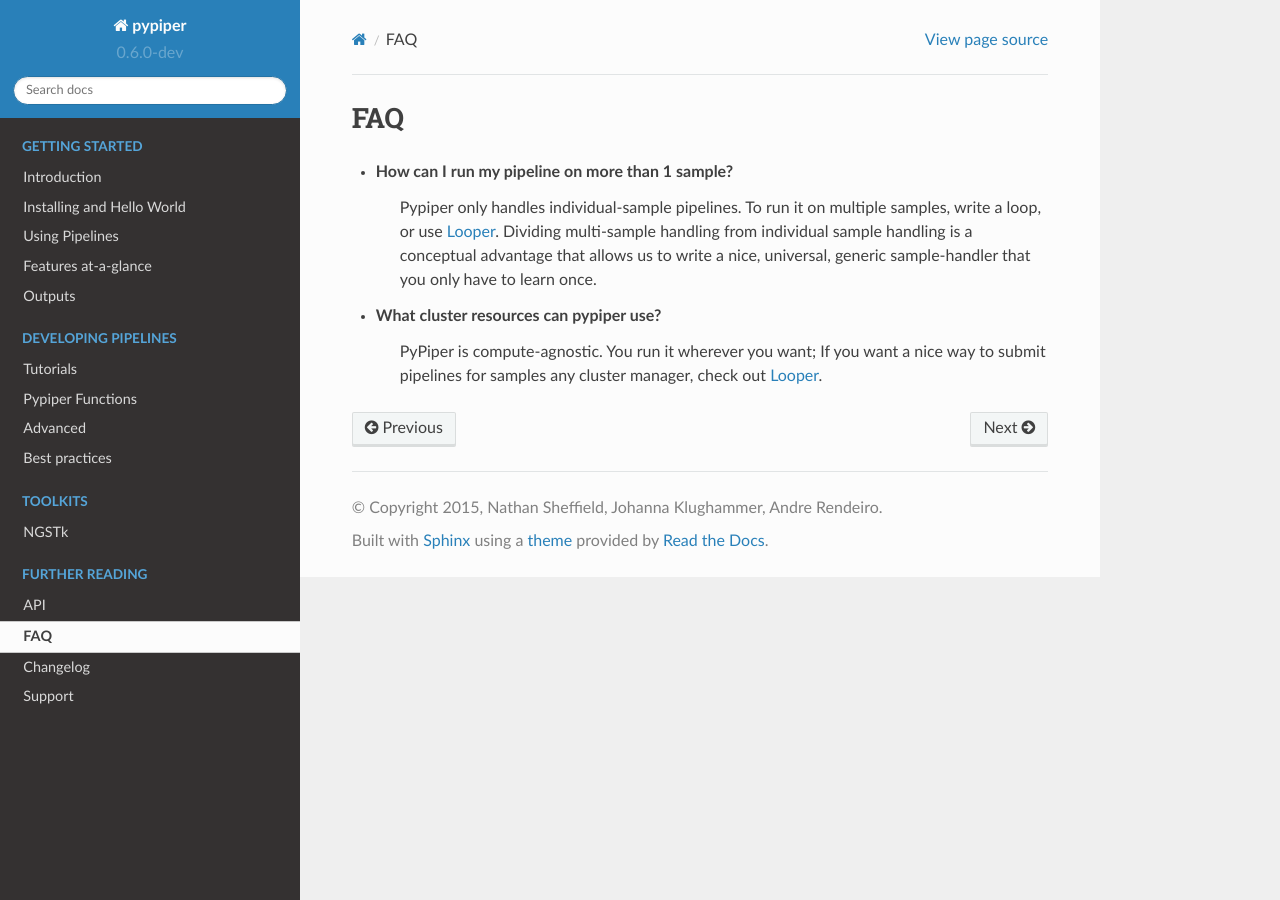
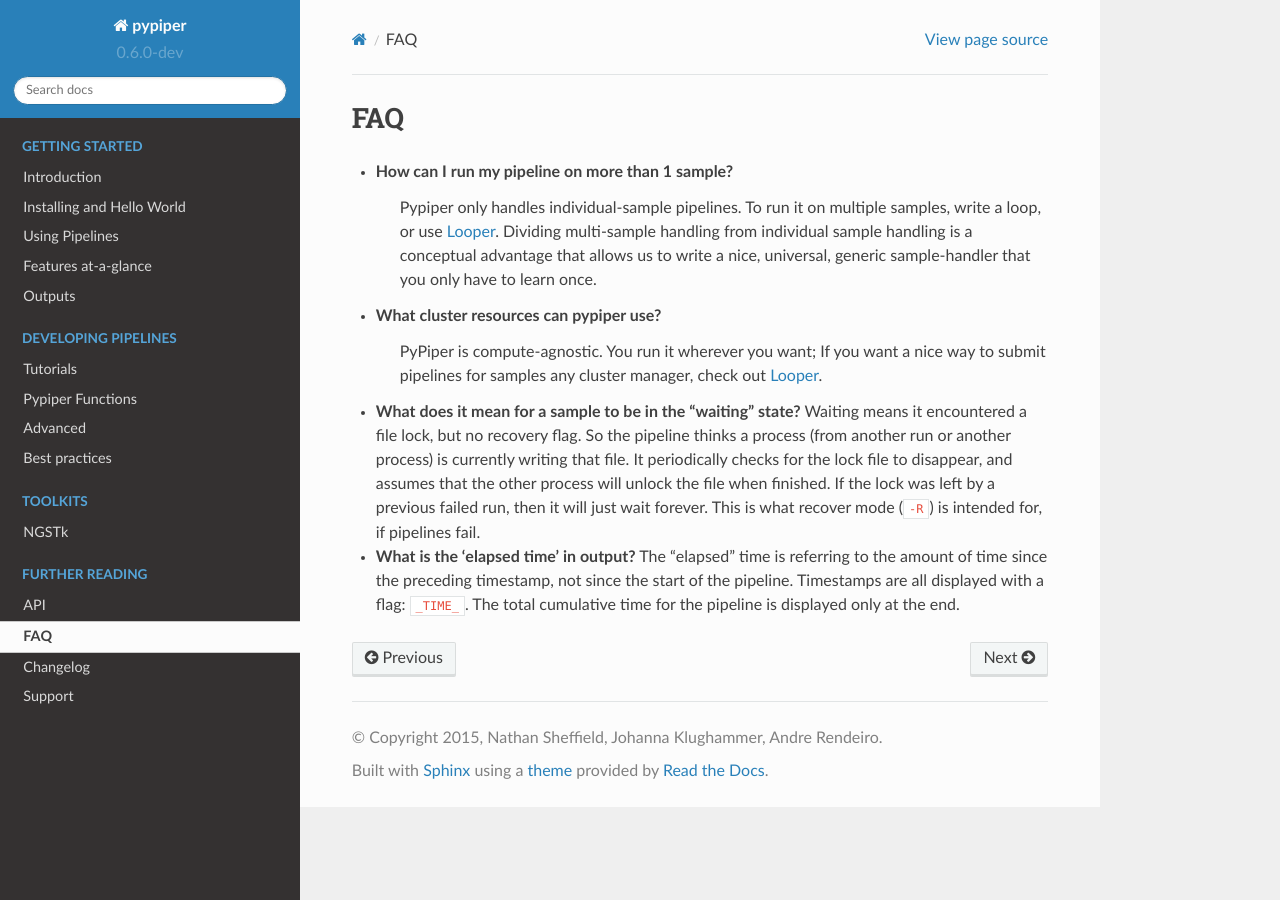
Before and after one commit to databio/pypiper, a Sphinx documentation site: the page built from doc/source/faq.rst, in a window 1280 px wide. Built offline with Sphinx 7.4.7 and the Read the Docs theme 2.0.0, drawn with Linux system fonts in a browser that asks for light colours.

Commit message:
Add faqs

```diff
--- a/doc/source/faq.rst
+++ b/doc/source/faq.rst
@@ -7,3 +7,9 @@ FAQ
 
 -   **What cluster resources can pypiper use?**
 	PyPiper is compute-agnostic. You run it wherever you want; If you want a nice way to submit pipelines for samples any cluster manager, check out `Looper <http://looper.readthedocs.io/>`_.
+
+-	**What does it mean for a sample to be in the "waiting" state?**
+	Waiting means it encountered a file lock, but no recovery flag. So the pipeline thinks a process (from another run or another process) is currently writing that file. It periodically checks for the lock file to disappear, and assumes that the other process will unlock the file when finished. If the lock was left by a previous failed run, then it will just wait forever. This is what recover mode (``-R``) is intended for, if pipelines fail.
+
+-	**What is the 'elapsed time' in output?**
+	The "elapsed" time is referring to the amount of time since the preceding timestamp, not since the start of the pipeline. Timestamps are all displayed with a flag: ``_TIME_``. The total cumulative time for the pipeline is displayed only at the end.
```
